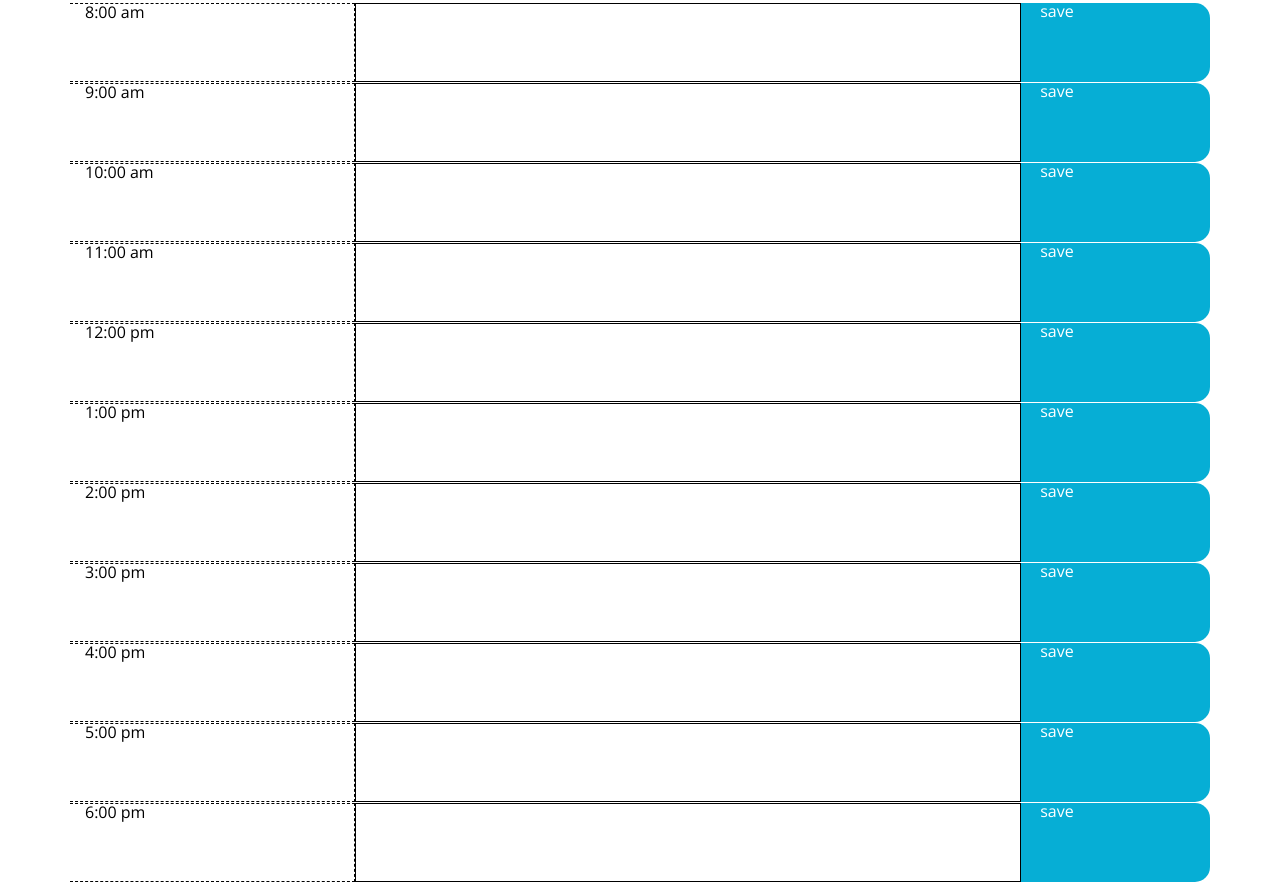
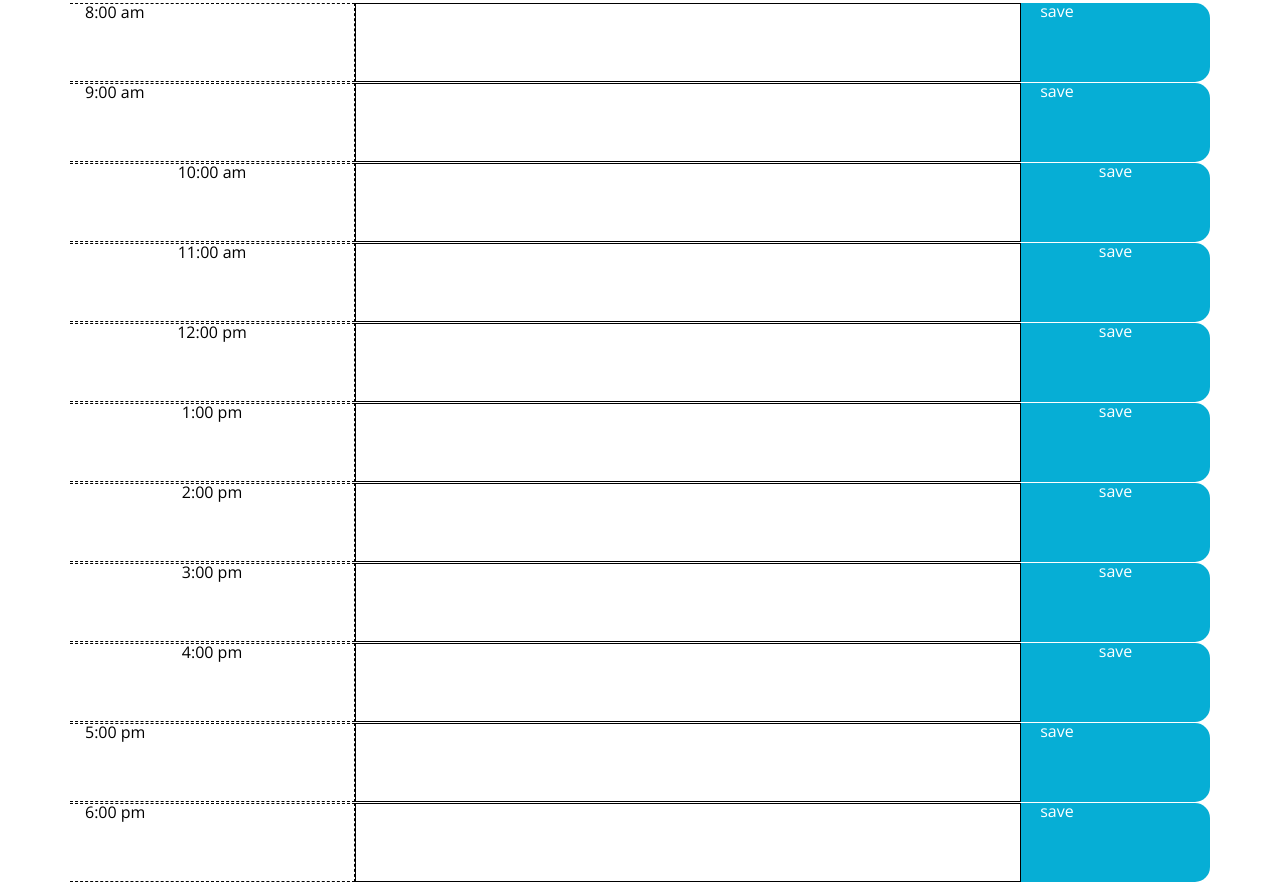
Before and after one commit to SWEFuture20/Digital-Planner, a plain HTML site: page index.html in a window 1280 px wide. Shown: the part 298-1180 px from the top of the page. Drawn offline with nearby package versions, Linux system fonts and the light colour scheme.

Commit message:
Adding the class of time-block

```diff
--- a/index.html
+++ b/index.html
@@ -43,38 +43,38 @@
         <textarea class="col-7 description"></textarea>
         <div class = "col-2 my-col col-b3 saveBtn"> save </div>
       </div>
-      <div class = "row my-row">
+      <div class = "row my-row time-block">
         <div class="col-3 time start-1000 hour">10:00 am</div>
         <textarea class="col-7 description"></textarea>
         <div class = "col-2 my-col col-b3 saveBtn"> save </div>
       </div>
-      <div class = "row my-row">
+      <div class = "row my-row time-block">
         <div class="col-3 time start-1100 hour">11:00 am</div>
         <textarea class="col-7 description"></textarea>
         <div class = "col-2 my-col col-b3 saveBtn"> save </div>
       </div>
-      <div class = "row my-row">
+      <div class = "row my-row time-block">
         <div class="col-3 time start-1200 hour">12:00 pm</div>
         <textarea class="col-7 description"></textarea>
         <div class = "col-2 my-col col-b3 saveBtn"> save </div>
       </div>
-      <div class = "row my-row">
+      <div class = "row my-row time-block">
         <div class="col-3 time start-1300 hour">1:00 pm</div>
         <textarea class="col-7 description"></textarea>
         <div class = "col-2 my-col col-b3 saveBtn"> save </div>
       </div>
-      <div class = "row my-row">
+      <div class = "row my-row time-block">
         <div class="col-3 time start-1400 hour">2:00 pm</div>
         <textarea class="col-7 description"></textarea>
         <div class = "col-2 my-col col-b3 saveBtn"> save </div>
       </div>
-      <div class = "row my-row">
+      <div class = "row my-row time-block">
         <div class="col-3 time start-1500 hour">3:00 pm</div>
         <textarea class="col-7 description"></textarea>
         <div class = "col-2 my-col col-b3 saveBtn"> save </div>
       </div>
-      <div class = "row my-row">
-        <div class="col-3 time start-1600 hour">4:00 pm</div>
+      <div class = "row my-row time-block">
+        <div class="col-3 start-1600 hour">4:00 pm</div>
         <textarea class="col-7 description"></textarea>
         <div class = "col-2 my-col col-b3 saveBtn"> save </div>
       </div>
@@ -84,7 +84,7 @@
         <div class = "col-2 my-col col-b3 saveBtn"> save </div>
       </div>
       <div class = "row my-row">
-        <div class="col-3 time start-1800 hour">6:00 pm</div>
+        <div class="col-3 start-1800 hour">6:00 pm</div>
         <textarea class="col-7 description"></textarea>
         <div class = "col-2 my-col col-b3 saveBtn"> save </div>
       </div>
```
